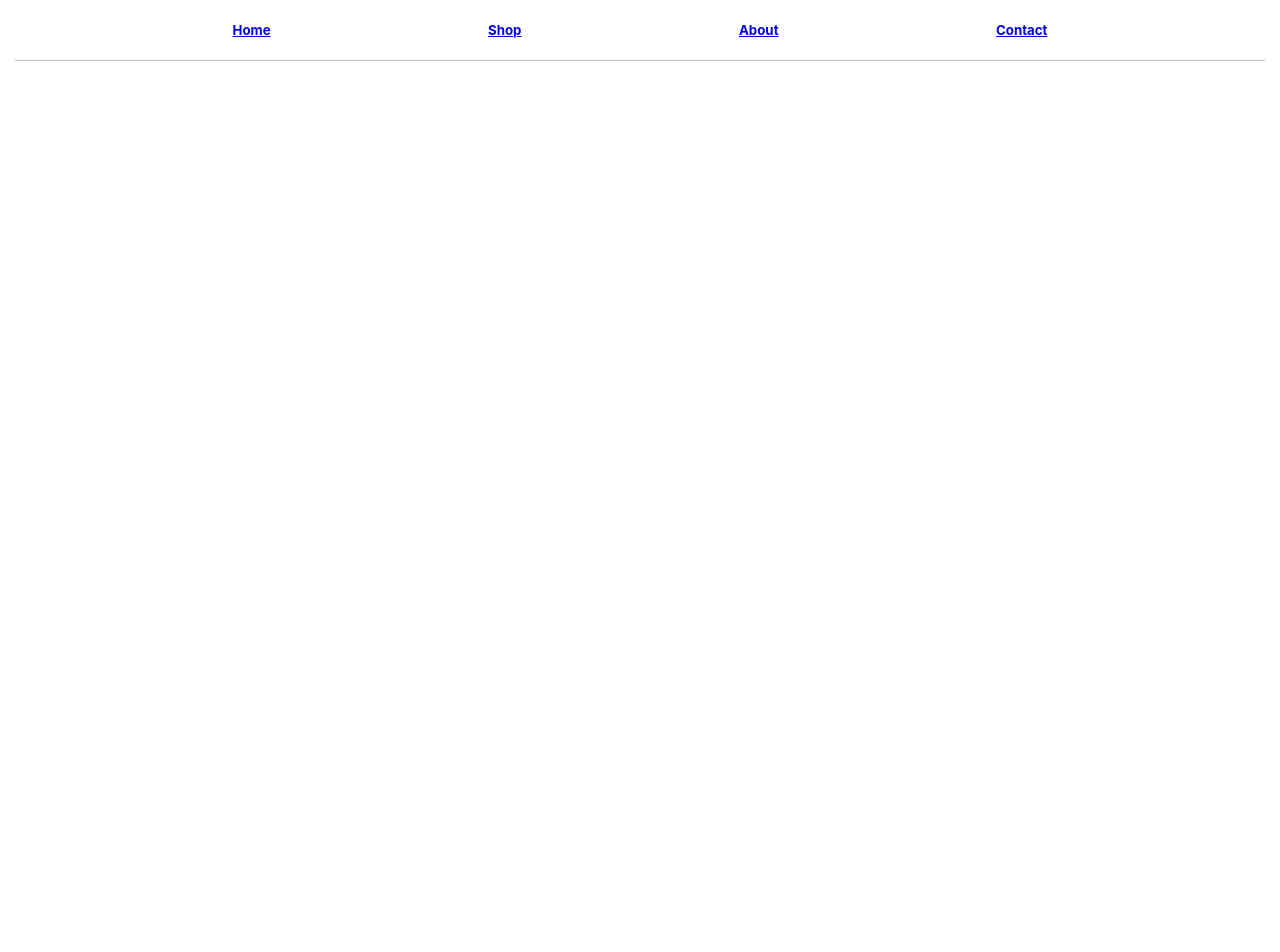
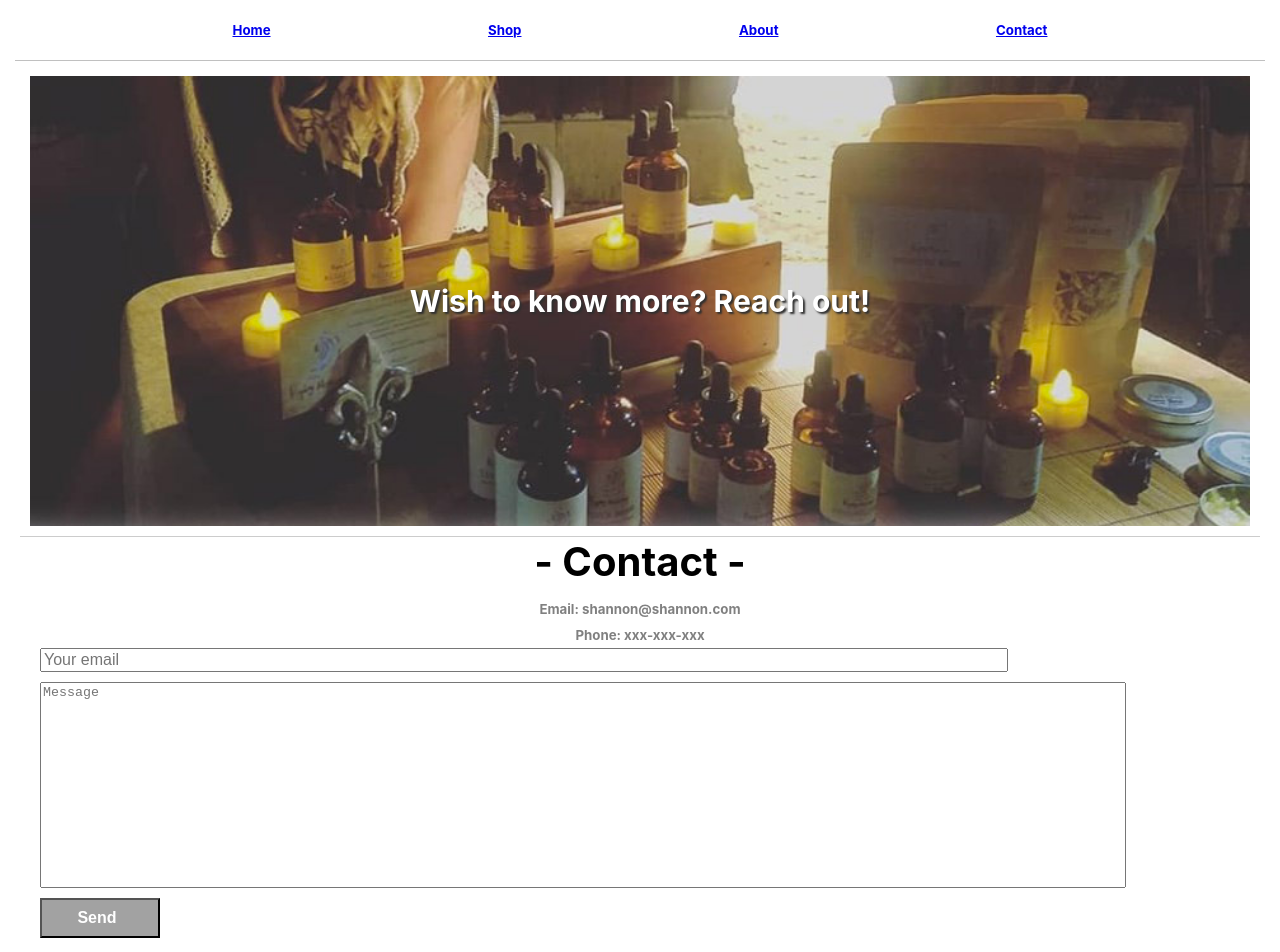
Before and after one commit to conorGar/rippling-medicinals, a React (Create React App) app: page /contact in a window 1280 px wide. Shown: the top 952 px of the page. Before the commit the page ends 800 px from the top, so only its background shows below. Built offline with nearby package versions, Linux system fonts and the light colour scheme.

Commit message:
Added Contact Form

```diff
--- a/src/App.js
+++ b/src/App.js
@@ -5,7 +5,7 @@ import { Route } from "react-router-dom";
 import Header from './Components/Header'
 import AboutUs from './Pages/AboutUs/AboutUs'
 import Contact from './Pages/Contact/Contact'
-
+import Footer from './Components/Footer'
 function App() {
   return (
     <div className="App">
@@ -33,6 +33,7 @@ function App() {
         path="/product"
         component={Home}
       />
+      <Footer />
 
     </div>
   );
--- a/src/Components/Footer.css
+++ b/src/Components/Footer.css
@@ -7,6 +7,7 @@
     border-style: solid;
     border-width: 0;
     border-top-width: 1px;
+    margin-top: 60px;
 }
 .footer-left{
     width: 100%;
--- a/src/Pages/Contact/Contact.css
+++ b/src/Pages/Contact/Contact.css
@@ -0,0 +1,78 @@
+
+
+.contact-holder{
+    display: flex;
+    flex-direction: column;
+    text-align: center;
+
+
+}
+
+.contact-banner{
+    background-image: url('./../../assets/contactBannerImage.jpg');
+    background-size: cover;
+    background-repeat: no-repeat;
+    height: 450px;
+    display: flex;
+    align-items: center;
+    justify-content: center;
+    margin: 0 30px;
+
+}
+
+.copy-text{
+    color: white;
+    font-size: 30px;
+    text-shadow: 2px 2px 2px #2f2f2f;
+}
+
+.contact-form{
+    /* background-color: green; */
+    display: flex;
+    flex-direction: column;
+    padding: 0px 40px;
+    justify-content: space-around;
+    align-items: flex-start;
+}
+
+.form-title{
+    border-style: solid;
+    border-width: 0;
+    border-top-width: 1px;
+    border-color: rgb(204, 204, 204);
+    margin: 10px 20px;
+    font-size: 40px;
+
+}
+
+.form-subtitle{
+    color: grey;
+    margin: 5px;
+}
+
+
+.input-email{
+    width: 80%;
+    /* height: 30px; */
+    font-size: 16px;
+    margin-bottom: 10px;
+}
+
+.input-message{
+    width: 90%;
+    height: 200px;
+    resize: none;
+}
+
+.submit-button{
+    width: 10%;
+    height: 40px;
+    background-color: rgb(162, 162, 162);
+    margin-top:10px;
+    margin-right: 10%;
+    padding-left: 0%;
+    align-self: flex-start;
+    color: white;
+    font-weight: 700;
+    font-size: 16px;
+}
--- a/src/Pages/Contact/Contact.js
+++ b/src/Pages/Contact/Contact.js
@@ -11,10 +11,21 @@ import './Contact.css'
 //     }
 // }
 
-function Contact(){
-    return(
-        <div>
+function Contact() {
+    return (
+        <div className='contact-holder'>
+            <div className='contact-banner'>
+                <h2 className="copy-text">Wish to know more? Reach out!</h2>
+            </div>
+            <h2 className='form-title'> - Contact -</h2>
+            <h5 className='form-subtitle'>Email: shannon@shannon.com</h5>
+            <h5 className='form-subtitle'>Phone: xxx-xxx-xxx </h5>
 
+            <form method="POST" action="https://formspree.io/conorgar@gmail.com" className='contact-form'>
+                <input className='input-email' type="email" name="email" placeholder="Your email" />
+                <textarea className='input-message' name="message" placeholder="Message"></textarea>
+                <button className='submit-button' type="submit">Send</button>
+            </form>
         </div>
     )
 }
--- a/src/Pages/Home/Home.js
+++ b/src/Pages/Home/Home.js
@@ -4,7 +4,6 @@ import HomepageBanner from './../../Components/HomepageBanner'
 import CategoriesRow from './../../Components/CategoriesRow'
 import WhyUs from './../../Components/WhyUs'
 import Featured from './../../Components/Featured'
-import Footer from './../../Components/Footer'
 
 function Home(){
     return(
@@ -13,7 +12,6 @@ function Home(){
             <CategoriesRow />
             <Featured />
             <WhyUs />
-            <Footer />
         </div>
     )
 }
```
Also changed, not shown: src/assets/contactBannerImage.jpg (added).
